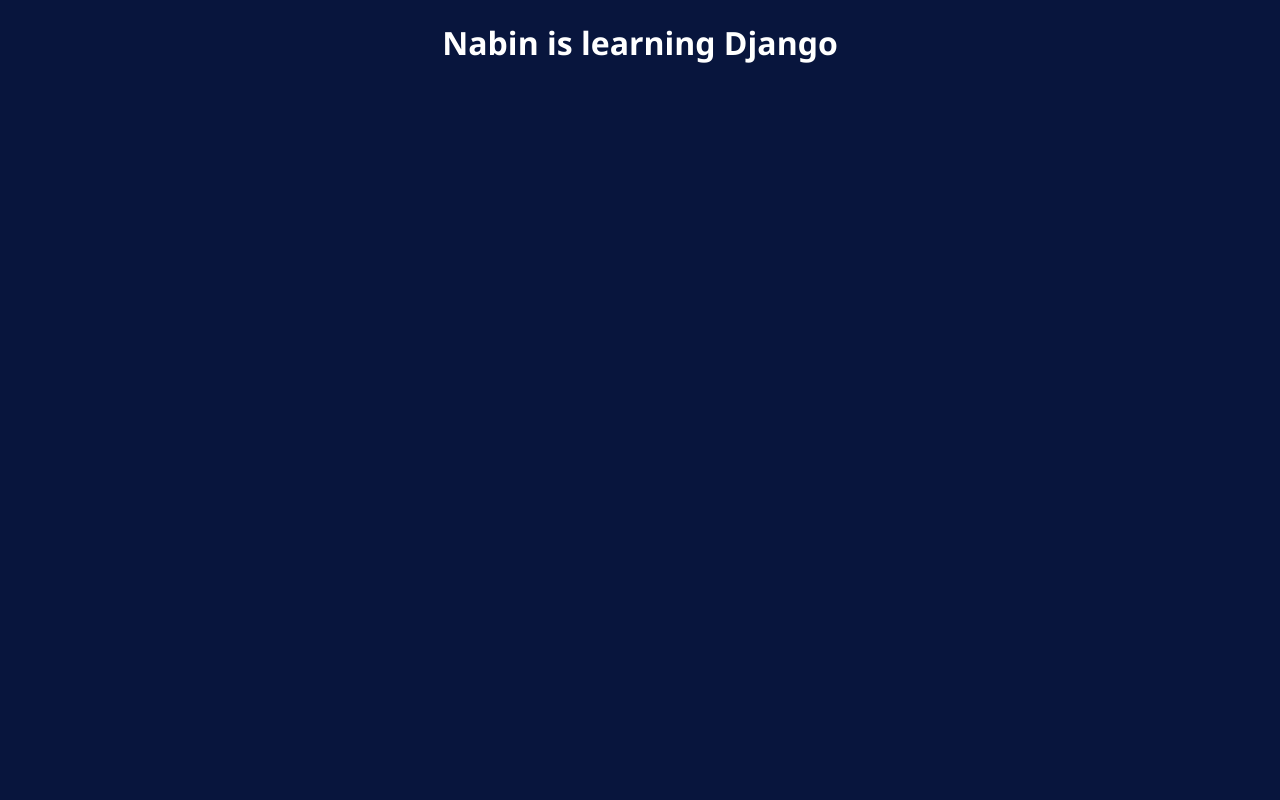
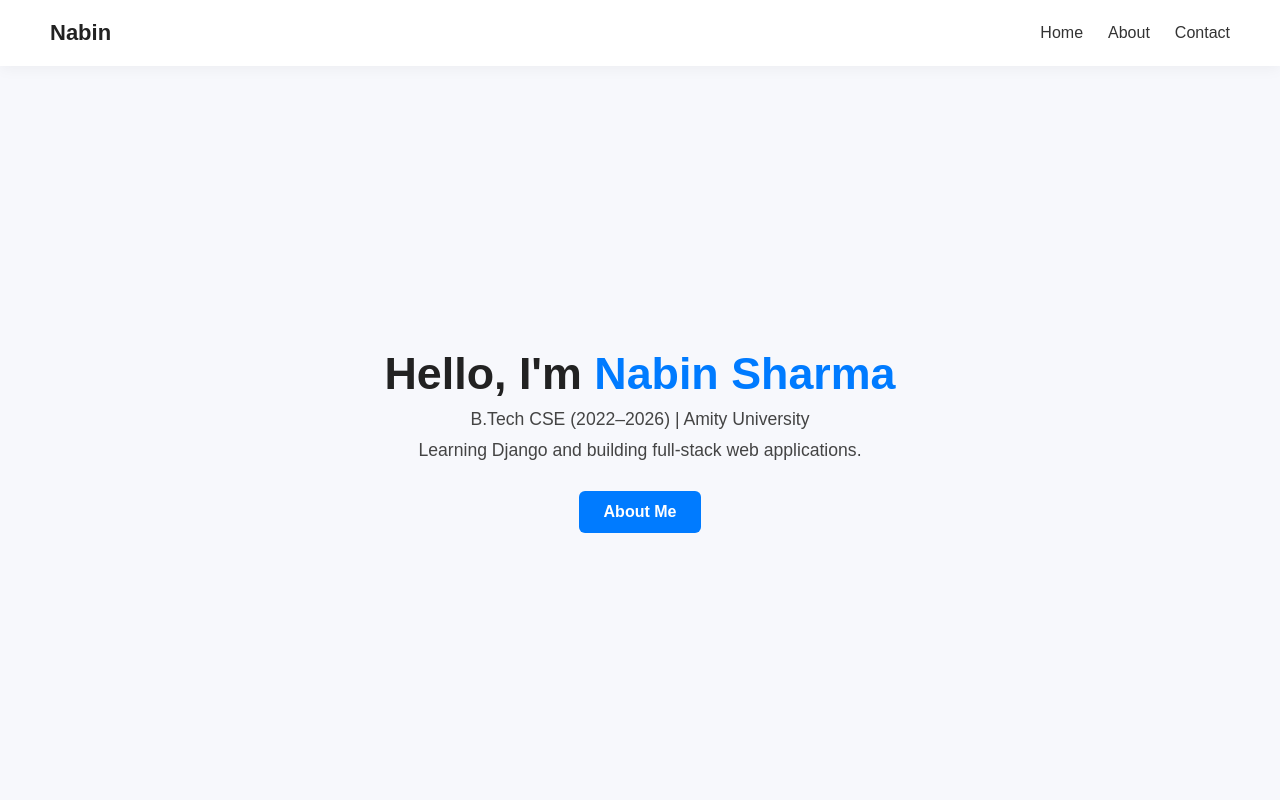
Before and after one commit to Nabin-09/Django, a Django app: page / in a window 1280 px wide. Run offline with Django 5.2, Linux system fonts and the light colour scheme.

Commit message:
Created a nice home page and about page

```diff
--- a/course/static/style.css
+++ b/course/static/style.css
@@ -1,11 +1,100 @@
-body{
-    background-color: #08153d;
-    color : #ffffff;
+/* Reset */
+* {
+    margin: 0;
+    padding: 0;
+    box-sizing: border-box;
+    font-family: "Poppins", sans-serif;
 }
 
-h1{
+body {
+    background: #f7f8fc;
+    color: #222;
+}
+
+/* Navbar */
+header {
+    width: 100%;
+    padding: 20px 50px;
+    background: #fff;
+    box-shadow: 0 2px 15px rgba(0,0,0,0.05);
+    position: fixed;
+    top: 0;
+    left: 0;
+}
+
+nav {
+    display: flex;
+    justify-content: space-between;
+    align-items: center;
+}
+
+.logo {
+    font-size: 22px;
+    font-weight: 600;
+}
+
+.nav-links {
+    list-style-type: none;
+    display: flex;
+}
+
+.nav-links li {
+    margin-left: 25px;
+}
+
+.nav-links a {
+    text-decoration: none;
+    color: #333;
+    font-weight: 500;
+    transition: 0.3s;
+}
+
+.nav-links a:hover {
+    color: #007bff;
+}
+
+/* Hero Section */
+.hero {
+    height: 100vh;
+    display: flex;
+    align-items: center;
+    justify-content: center;
+    padding-top: 80px;
+}
+
+.hero-content {
     text-align: center;
-    font-family: 'Segoe UI', Tahoma, Geneva, Verdana, sans-serif;
-    font-size: 2em;
+    max-width: 600px;
+}
 
+.hero-content h1 {
+    font-size: 2.8rem;
+    margin-bottom: 10px;
 }
+
+.hero-content h1 span {
+    color: #007bff;
+}
+
+.hero-content p {
+    margin-bottom: 10px;
+    font-size: 1.1rem;
+    color: #444;
+}
+
+/* Button */
+.btn {
+    display: inline-block;
+    margin-top: 20px;
+    padding: 12px 25px;
+    background: #007bff;
+    color: #fff;
+    border-radius: 6px;
+    text-decoration: none;
+    font-weight: bold;
+    transition: 0.3s;
+}
+
+.btn:hover {
+    background: #0056b3;
+}
--- a/course/templates/index.html
+++ b/course/templates/index.html
@@ -4,10 +4,31 @@
 <head>
     <meta charset="UTF-8">
     <meta name="viewport" content="width=device-width, initial-scale=1.0">
-    <title>Nabin Sharma-Django</title>
+    <title>Nabin Sharma - Django</title>
     <link rel="stylesheet" href="{% static 'style.css' %}">
 </head>
 <body>
-    <h1>Nabin is learning Django</h1>
+
+    <header>
+        <nav>
+            <h2 class="logo">Nabin</h2>
+            <ul class="nav-links">
+                <li><a href="#">Home</a></li>
+                <li><a href="/about/">About</a></li>
+                <li><a href="mailto:sharmanabin.0910@gmail.com">Contact</a></li>
+            </ul>
+        </nav>
+    </header>
+
+    <section class="hero">
+        <div class="hero-content">
+            <h1>Hello, I'm <span>Nabin Sharma</span></h1>
+            <p>B.Tech CSE (2022–2026) | Amity University</p>
+            <p>Learning Django and building full-stack web applications.</p>
+
+            <a href="/about/" class="btn">About Me</a>
+        </div>
+    </section>
+
 </body>
 </html>
```
Also changed, not shown: Notes.md (line endings or trailing spaces).
